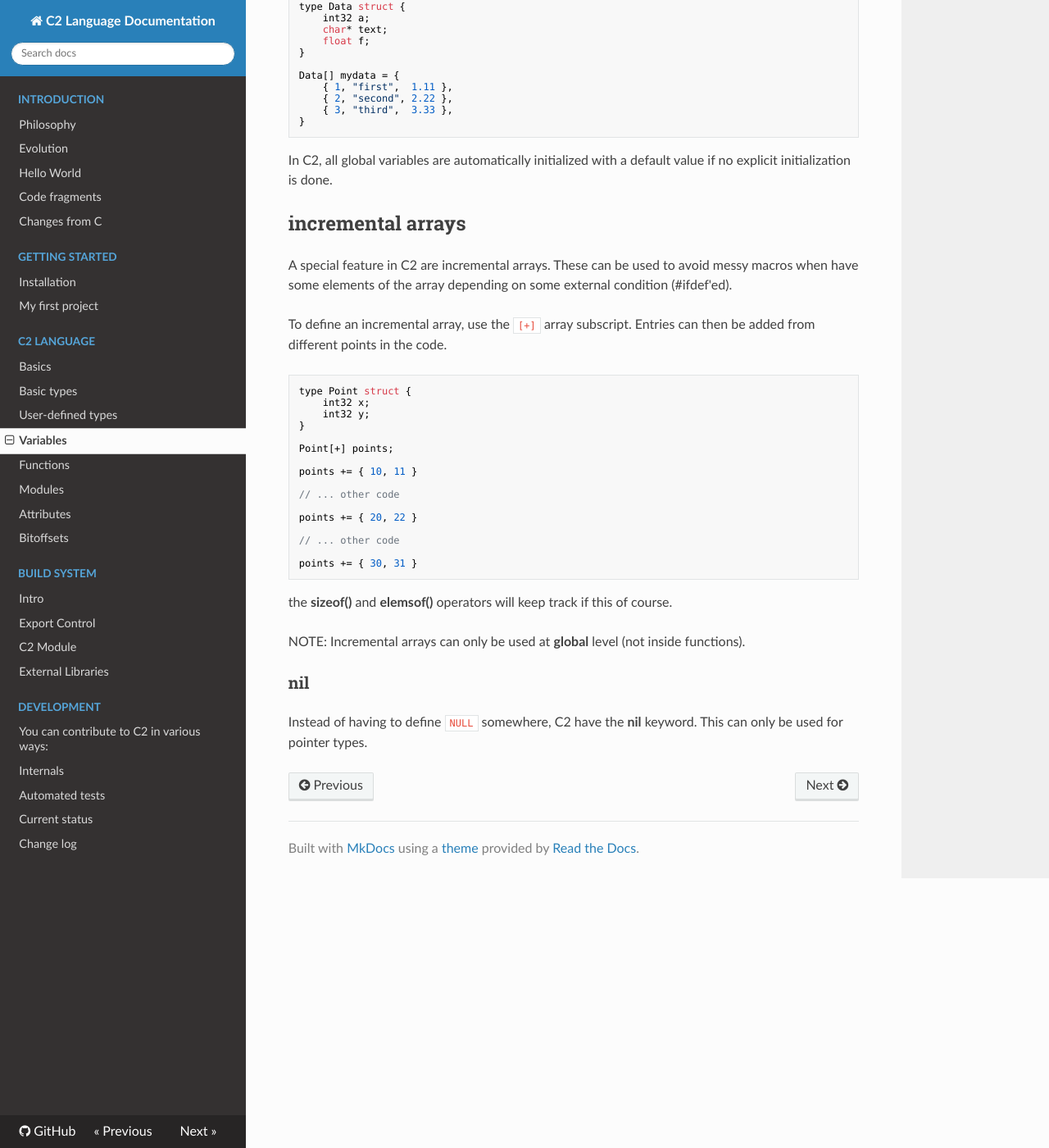
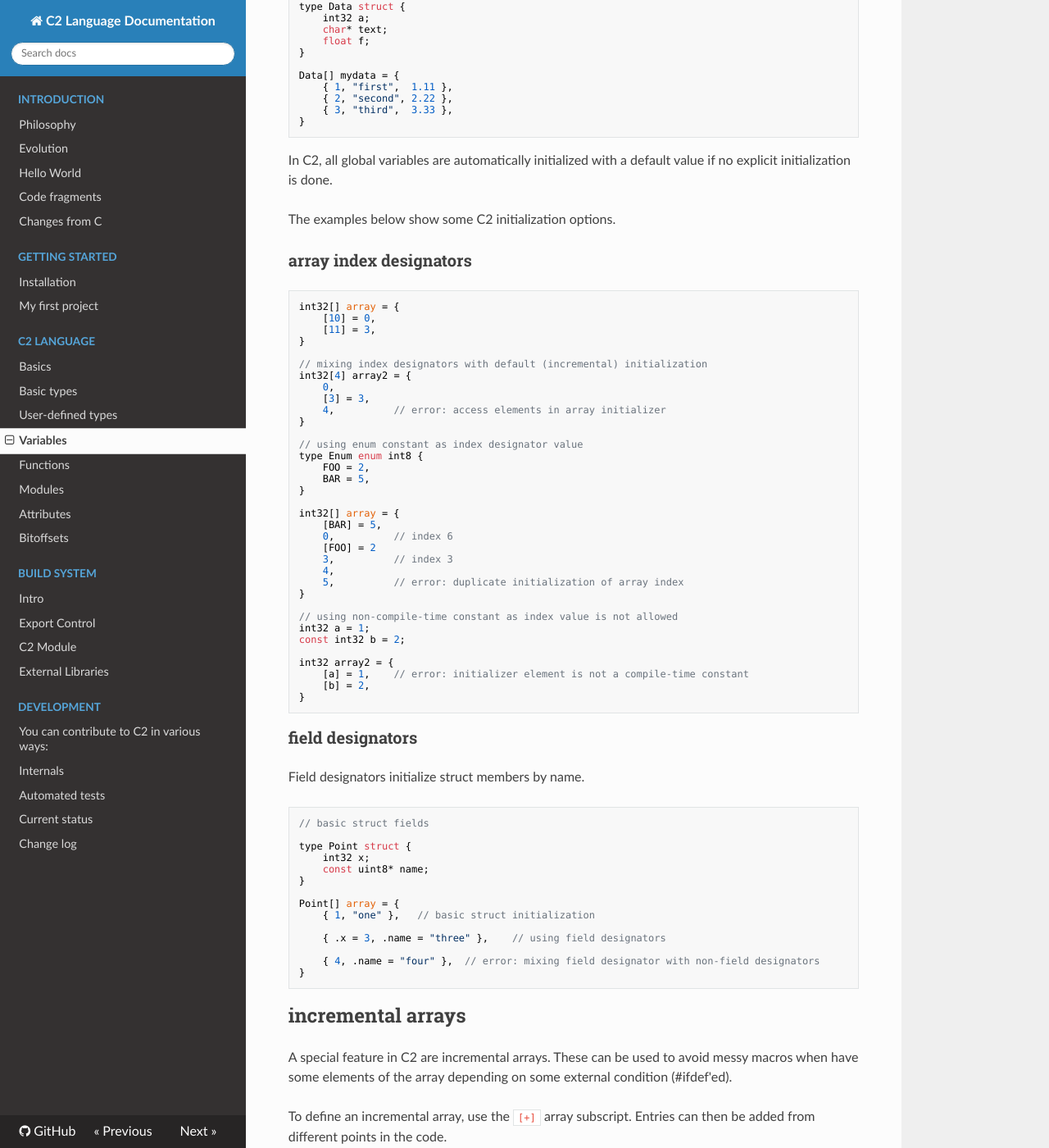
Before and after one commit to c2lang/documentation, an MkDocs documentation site: the page built from documentation/docs/language/variables.md, in a window 1280 px wide and 1400 px high, scrolled down 786 px. Shown: the whole window at 82% size. Built offline with MkDocs 1.6.1, drawn with Linux system fonts in a browser that asks for light colours; nearby versions of some CDN libraries; old or Windows-style settings are respelled for this version of MkDocs; some of the changed text lies outside the part shown.

Commit message:
docs: added examples for index and field designators

````diff
--- a/documentation/docs/language/variables.md
+++ b/documentation/docs/language/variables.md
@@ -31,7 +31,9 @@ will result in:
 
 ## initialization
 
-Variable initialization also looks very similar to C, so
+C2 has some powerful variable initialization features.
+Initialization also looks very similar to C, so
+
 ```c
 type Data struct {
     int32 a;
@@ -48,6 +50,67 @@ Data[] mydata = {
 
 In C2, all global variables are automatically initialized with a default value
 if no explicit initialization is done.
+
+The examples below show some C2 initialization options.
+
+### array index designators
+```c
+int32[] array = {
+    [10] = 0,
+    [11] = 3,
+}
+
+// mixing index designators with default (incremental) initialization
+int32[4] array2 = {
+    0,
+    [3] = 3,
+    4,          // error: access elements in array initializer
+}
+
+// using enum constant as index designator value
+type Enum enum int8 {
+    FOO = 2,
+    BAR = 5,
+}
+
+int32[] array = {
+    [BAR] = 5,
+    0,          // index 6
+    [FOO] = 2
+    3,          // index 3
+    4,
+    5,          // error: duplicate initialization of array index
+}
+
+// using non-compile-time constant as index value is not allowed
+int32 a = 1;
+const int32 b = 2;
+
+int32 array2 = {
+    [a] = 1,    // error: initializer element is not a compile-time constant
+    [b] = 2,
+}
+```
+
+### field designators
+Field designators initialize struct members by name.
+```c
+// basic struct fields
+
+type Point struct {
+    int32 x;
+    const uint8* name;
+}
+
+Point[] array = {
+    { 1, "one" },   // basic struct initialization
+
+    { .x = 3, .name = "three" },    // using field designators
+
+    { 4, .name = "four" },  // error: mixing field designator with non-field designators
+}
+```
+
 
 ## incremental arrays
 A special feature in C2 are incremental arrays. These can be used to avoid messy macros when
````
